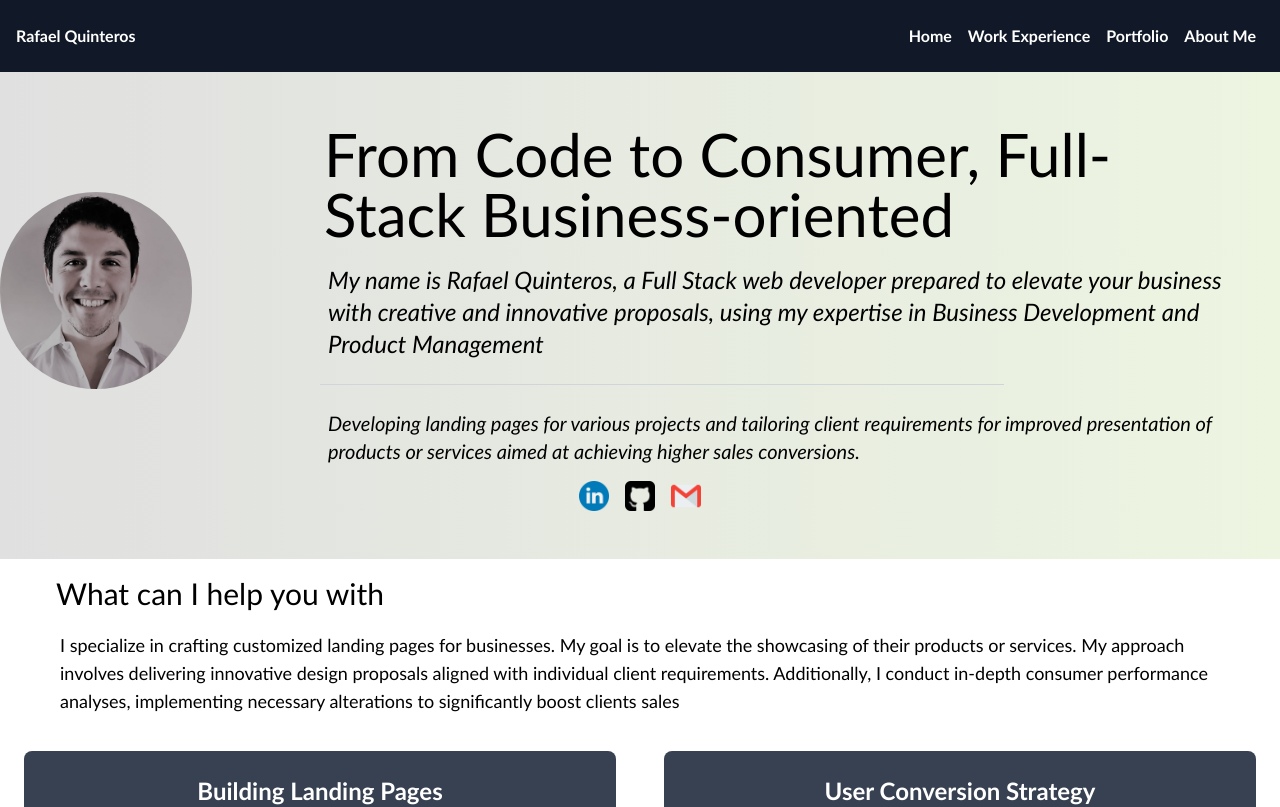
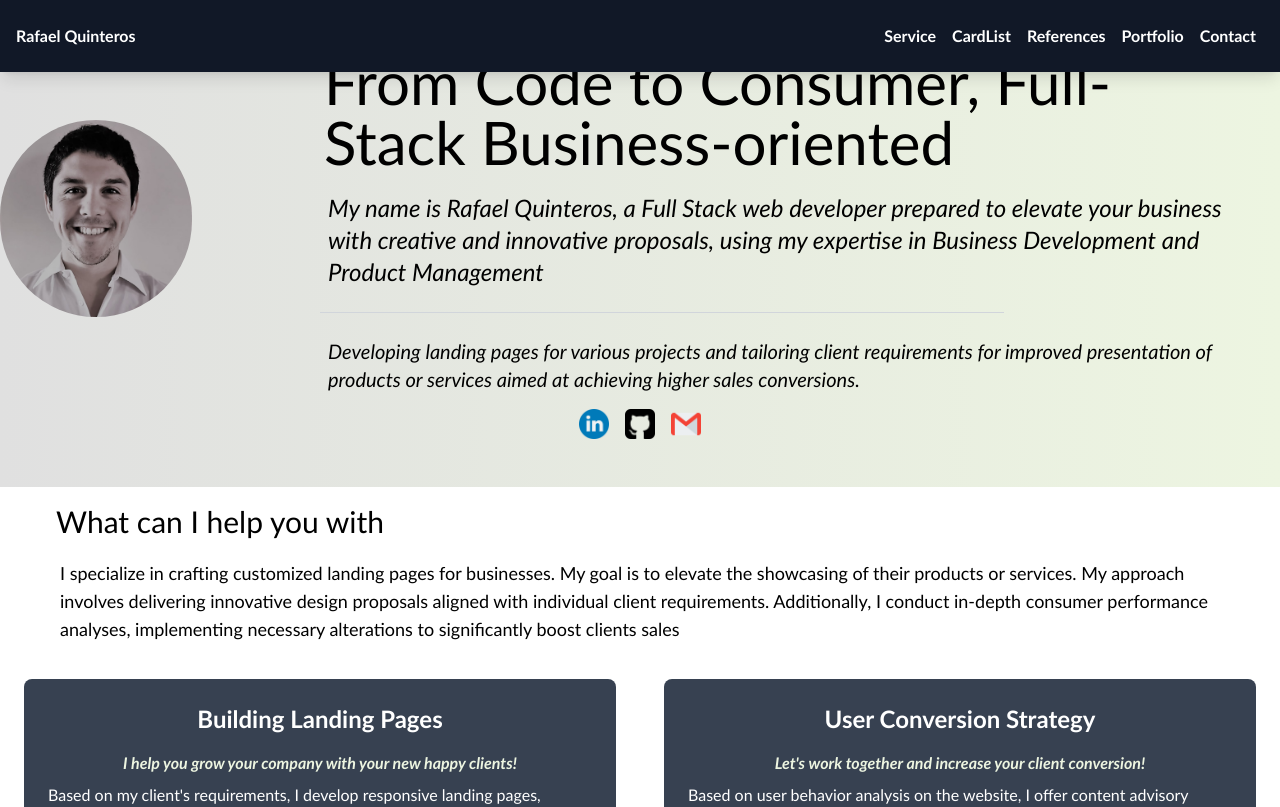
Before and after one commit to rquinterosv/portfolio_2023, a React (Create React App) app in the folder portfolio-react/: page / in a window 1280 px wide. Shown: the top 807 px of the page. Built offline with nearby package versions, Linux system fonts and the light colour scheme; what @react-pdf/renderer would draw is missing.

Commit message:
Ajustando navbar

```diff
--- a/portfolio-react/src/components/Contact.js
+++ b/portfolio-react/src/components/Contact.js
@@ -7,7 +7,7 @@ import phoneLogo from '../img/telephone.png';
 
 const Contact = () => {
   return (
-    <div className="service mr-10 ml-10">
+    <div className="service mr-10 ml-10" id="contact-section">
       <h2 className="text-3xl mr-2 ml-3 mt-2 p-2 text-left sm:text-left">Let's talk about your motivations and ideas to boost your business to the maximum.</h2>
       <h3 className="text-lg mr-2 ml-3 p-3 text-left sm:text-left">
         I am committed to the work entrusted to me and I ensure serious work that is of high quality and delivered on time. <br />
--- a/portfolio-react/src/components/Navbar.js
+++ b/portfolio-react/src/components/Navbar.js
@@ -1,23 +1,24 @@
-import React, { useState, useEffect } from 'react';
+import React, { useState } from 'react';
 import { Link } from 'react-router-dom';
 
 const Navbar = () => {
   const [showMenu, setShowMenu] = useState(false);
 
-   const closeMenu = () => {
+  const closeMenu = () => {
     setShowMenu(false);
   };
 
-  useEffect(() => {
-    closeMenu();
-  }, []);
-
   return (
-    <nav className="static w-full bg-gray-900 shadow-lg p-4">
+    <nav className="fixed top-0 w-full bg-gray-900 shadow-lg p-4">
       <div className="flex justify-between items-center">
-        <Link to="/" className="text-white font-semibold hover:underline">Rafael Quinteros</Link>
+        <Link to="/" className="text-white font-semibold hover:underline">
+          Rafael Quinteros
+        </Link>
         <div className="lg:hidden">
-          <button onClick={() => setShowMenu(!showMenu)} className="block text-white focus:outline-none">
+          <button
+            onClick={() => setShowMenu(!showMenu)}
+            className="block text-white focus:outline-none"
+          >
             <svg
               className="w-6 h-6"
               fill="none"
@@ -42,31 +43,58 @@ const Navbar = () => {
             </svg>
           </button>
         </div>
-        <ul className={`lg:flex ${showMenu ? 'block' : 'hidden'} mt-4 lg:mt-0`}>
+        <ul
+          className={`lg:flex ${showMenu ? 'block' : 'hidden'} mt-4 lg:mt-0`}
+        >
           <li>
-            <Link to="/" className="block lg:inline-block lg:mt-0 text-white font-semibold hover:underline p-2" onClick={closeMenu}>
-              Home
+            <Link
+              to="/"
+              className="block lg:inline-block lg:mt-0 text-white font-semibold hover:underline p-2"
+              onClick={() => { closeMenu(); document.getElementById('service-section').scrollIntoView({ behavior: 'smooth' }); }}
+            >
+              Service
             </Link>
           </li>
           <li>
-            <Link to="/workexp" className="block lg:inline-block lg:mt-0 text-white font-semibold hover:underline p-2" onClick={closeMenu}>
-              Work Experience
+            <Link
+              to="/"
+              className="block lg:inline-block lg:mt-0 text-white font-semibold hover:underline p-2"
+              onClick={() => { closeMenu(); document.getElementById('cardlist-section').scrollIntoView({ behavior: 'smooth' }); }}
+            >
+              CardList
             </Link>
           </li>
           <li>
-            <Link to="/portfolio" className="block lg:inline-block lg:mt-0 text-white font-semibold hover:underline p-2" onClick={closeMenu}>
+            <Link
+              to="/"
+              className="block lg:inline-block lg:mt-0 text-white font-semibold hover:underline p-2"
+              onClick={() => { closeMenu(); document.getElementById('references-section').scrollIntoView({ behavior: 'smooth' }); }}
+            >
+              References
+            </Link>
+          </li>
+          <li>
+            <Link
+              to="/"
+              className="block lg:inline-block lg:mt-0 text-white font-semibold hover:underline p-2"
+              onClick={() => { closeMenu(); document.getElementById('portfolio-section').scrollIntoView({ behavior: 'smooth' }); }}
+            >
               Portfolio
             </Link>
           </li>
           <li>
-            <Link to="/blog" className="block lg:inline-block lg:mt-0 text-white font-semibold hover:underline p-2" onClick={closeMenu}>
-              About Me
+            <Link
+              to="/"
+              className="block lg:inline-block lg:mt-0 text-white font-semibold hover:underline p-2"
+              onClick={() => { closeMenu(); document.getElementById('contact-section').scrollIntoView({ behavior: 'smooth' }); }}
+            >
+              Contact
             </Link>
           </li>
         </ul>
       </div>
     </nav>
   );
-}
+};
 
 export default Navbar;
--- a/portfolio-react/src/components/Portfolio.js
+++ b/portfolio-react/src/components/Portfolio.js
@@ -7,7 +7,7 @@ function Portfolio() {
   const proyectosPrimeraFila = datosProyecto.slice(0, 4);
 
   return (
-    <div className="portfolio p-8">
+    <div className="portfolio p-8" id="portfolio-section">
       <h2 className="text-3xl mr-2 ml-3 mt-2 p-2 text-left sm:text-left">Projects in which I have participated</h2>
       <h3 className="text-lg mr-2 ml-3 p-3 text-left sm:text-left">Specialising in the creation of landing pages</h3>
       <div className="grid gap-12 md:grid-cols-2 sm:grid-cols-1">
--- a/portfolio-react/src/components/References.js
+++ b/portfolio-react/src/components/References.js
@@ -27,7 +27,7 @@ const References = () => {
   ];
 
   return (
-    <section
+    <section id="references-section"
       className="rounded-md p-6 text-center shadow-lg md:p-12 md:text-left"
       style={{ backgroundImage: 'linear-gradient(to right, #E0E0E0, #EDF5E1)' }}>
       <div className="flex justify-center">
--- a/portfolio-react/src/components/Service.js
+++ b/portfolio-react/src/components/Service.js
@@ -2,7 +2,7 @@ import React from 'react';
 
 const Service = () => {
   return (
-    <div className="service mr-9 ml-9">
+    <div className="service mr-9 ml-9" id="service-section">
       <h2 className="text-3xl mr-2 ml-3 mt-2 p-2 text-left sm:text-left">What can I help you with</h2>
       <h3 className="text-lg mr-2 ml-3 p-3 text-left sm:text-left">I specialize in crafting customized landing pages for businesses. My goal is to elevate the showcasing of their products or services. My approach involves delivering innovative design proposals aligned with individual client requirements. Additionally, I conduct in-depth consumer performance analyses, implementing necessary alterations to significantly boost clients sales</h3>
     </div>
--- a/portfolio-react/src/pages/Home.js
+++ b/portfolio-react/src/pages/Home.js
@@ -43,13 +43,13 @@ const Home = () => {
         {/* <Hero /> */}
         {/* <Welcome /> */}
       </div>
-      <AboutMe />
-      <Service />
-      <CardList cardData={cards} />
-      <References />
-      <Portfolio />
-      <Contact />
-    </div>
+        <AboutMe id="aboutme-section" />
+        <Service id="service-section" />
+        <CardList cardData={cards} id="cardlist-section" />
+        <References id="references-section" />
+        <Portfolio id="portfolio-section" />
+        <Contact id="contact-section" />
+      </div>
   );
 }
 
```
